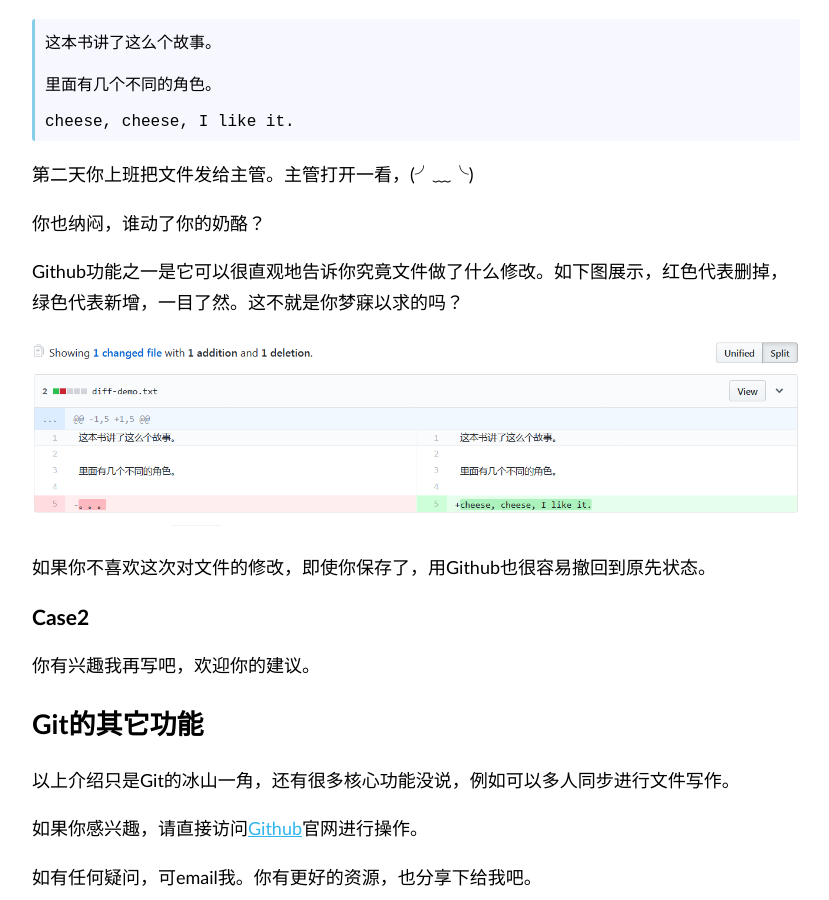
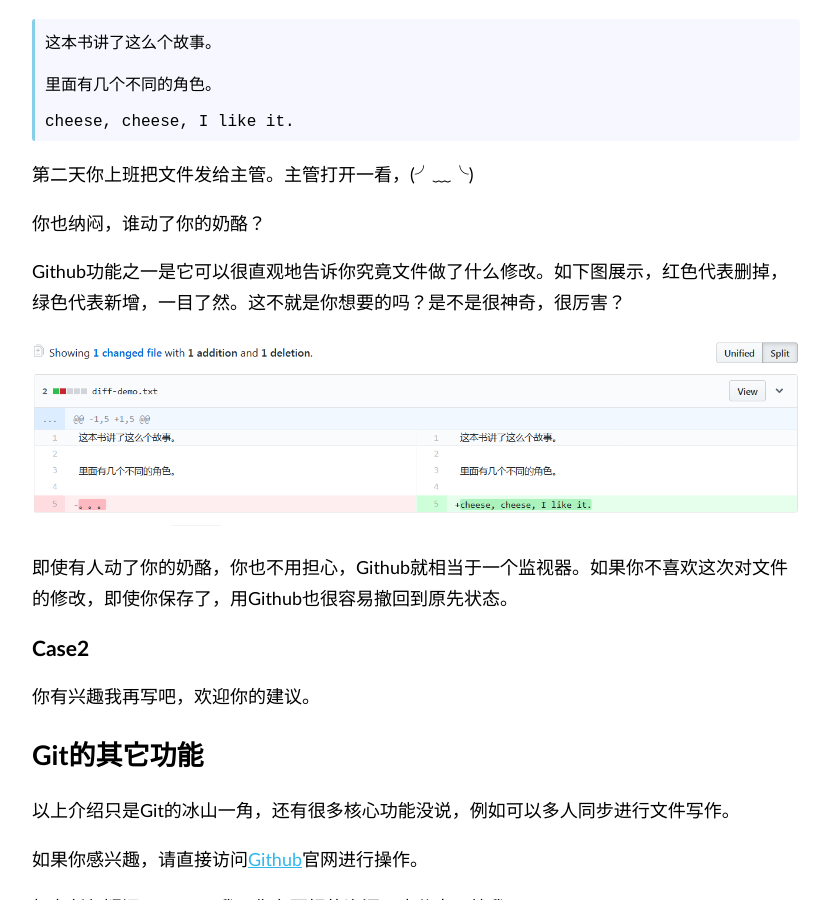
Before and after one commit to leiguoyang/leiguoyang.github.io, a Jekyll site: the page built from _posts/2017-08-02-用Git对文件进行版本控制，提高工作效率.md, in a window 1280 px wide and 900 px high, scrolled down 1198 px. Shown: the whole window, without its empty margins (224-1053 px from the left). Built offline with Jekyll 4.4.1, drawn with Linux system fonts in a browser that asks for light colours; some of the changed text lies outside the part shown.

Commit message:
Update and rename 2017-08-02-用Git对文件进行版本控制，提供工作效率.md to 2017-08-02-用Git对文件进行版本控制，提高工作效率.md

```diff
--- a/_posts/2017-08-02-用Git对文件进行版本控制，提供工作效率.md
+++ b/_posts/2017-08-02-用Git对文件进行版本控制，提高工作效率.md
@@ -51,11 +51,11 @@
 
 你也纳闷，谁动了你的奶酪？
 
-Github功能之一是它可以很直观地告诉你究竟文件做了什么修改。如下图展示，红色代表删掉，绿色代表新增，一目了然。这不就是你梦寐以求的吗？
+Github功能之一是它可以很直观地告诉你究竟文件做了什么修改。如下图展示，红色代表删掉，绿色代表新增，一目了然。这不就是你想要的吗？是不是很神奇，很厉害？
 
 ![diff-demo](/images/diff.png)
 
-如果你不喜欢这次对文件的修改，即使你保存了，用Github也很容易撤回到原先状态。
+即使有人动了你的奶酪，你也不用担心，Github就相当于一个监视器。如果你不喜欢这次对文件的修改，即使你保存了，用Github也很容易撤回到原先状态。
 
 ### Case2
 
```
Also changed, not shown: other parts of _posts/2017-08-02-用Git对文件进行版本控制，提高工作效率.md (+2 -2 lines).
